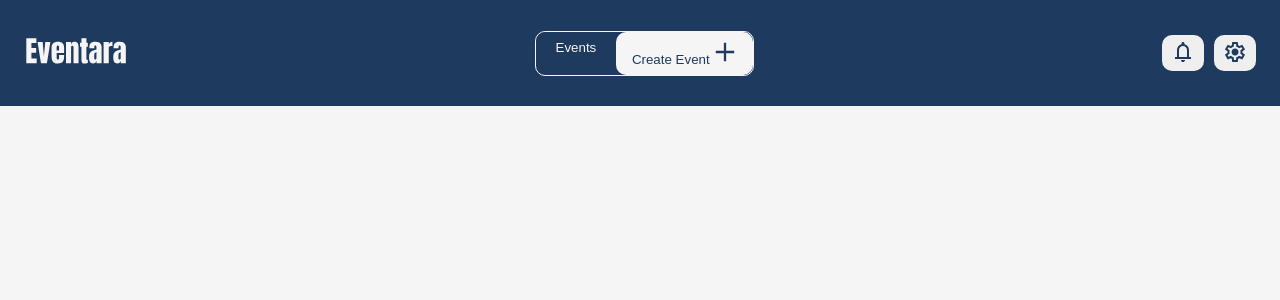
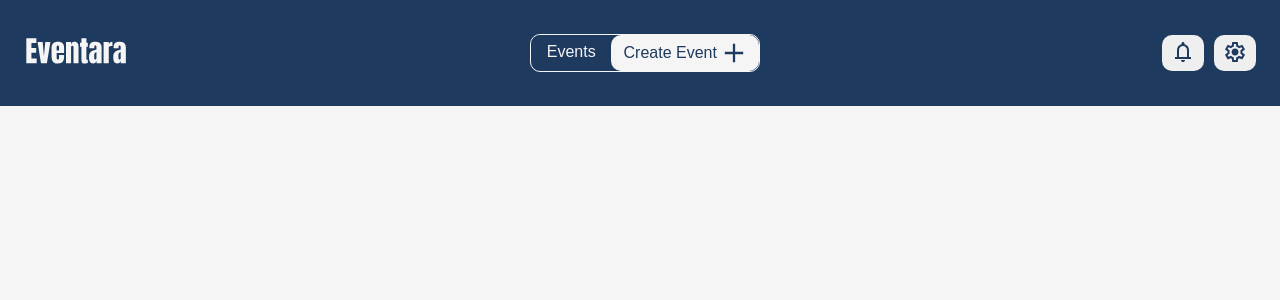
Before and after one commit to amjadkouayed/Eventara-frontend, a React (Vite) app: page /dashboard in a window 1280 px wide. Shown: the top 300 px of the page. Built offline with nearby package versions, Linux system fonts and the light colour scheme; a web font is replaced by a local one.

Commit message:
create events and create events dahboard button styling

```diff
--- a/src/components/dashboard/EventsButton.css
+++ b/src/components/dashboard/EventsButton.css
@@ -2,6 +2,10 @@
   display: flex;
   border: 1px solid var(--background-color);
   border-radius: 10px;
+}
+
+.events-button-container a {
+  text-decoration: none;
 }
 
 .events-header-button {
@@ -12,6 +16,8 @@
   padding: 0.5rem 1rem;
   cursor: pointer;
   width: 5rem;
+  text-align: center;
+  font-size: 16px;
 }
 
 .create-event-header-button {
@@ -19,6 +25,12 @@
   color: var(--primary-color);
   border: none;
   border-radius: 10px;
-  padding: 0.5rem 1rem;
+  padding: 0.4rem 0.8rem;
   cursor: pointer;
+  font-size: 16px;
+
+  display: flex;
+  align-items: center;
+  justify-content: center;
+  gap: 0.3rem;
 }
```
